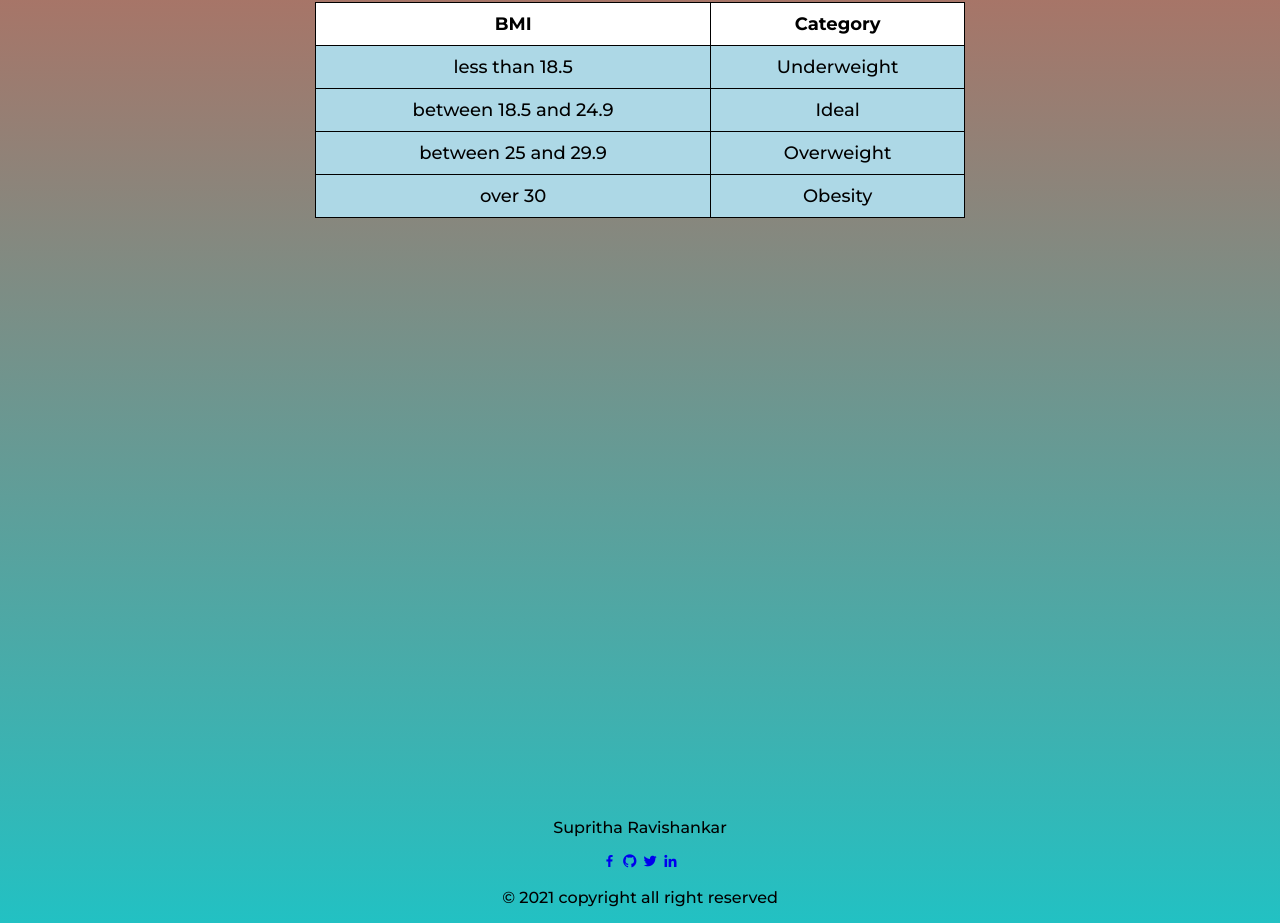
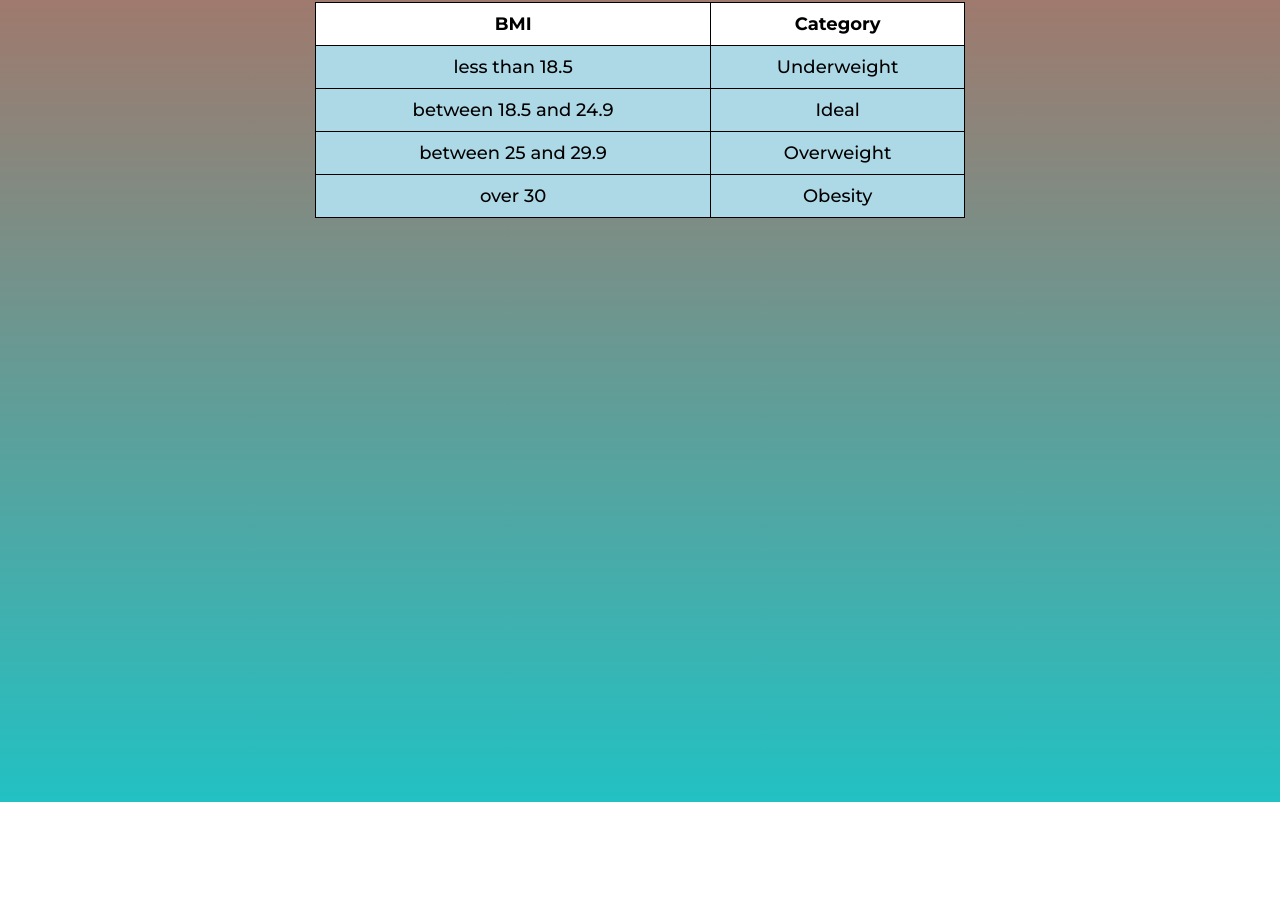
Before and after one commit to ramtsps/BMI-Calculator-JS-, a plain HTML site: page index.html in a window 1280 px wide. Shown: the part 598-1521 px from the top of the page. After the commit the page ends 1400 px from the top, so only its background shows below. Drawn offline with nearby package versions, Linux system fonts and the light colour scheme; a script that the page names is missing.

Commit message:
Update index.html

```diff
--- a/index.html
+++ b/index.html
@@ -46,15 +46,6 @@
       </table>
     </div>
     <script src="script.js"></script>
-    <footer class="footer">
-      <p class="footer__title">Supritha Ravishankar</p>
-      <div class="footer__social">
-          <a href="https://de-de.facebook.com/supritha.ravishankar" class="footer__icon"><i class='bx bxl-facebook' ></i></a>
-          <a href="https://github.com/supzi-del" class="footer__icon"><i class='bx bxl-github' ></i></a>
-          <a href="https://twitter.com/SuprithaRavish1" class="footer__icon"><i class='bx bxl-twitter' ></i></a>
-          <a href="https://www.linkedin.com/in/supritha-ravishankar-560008216/" class="footer__icon"><i class='bx bxl-linkedin' ></i></a>
-      </div>
-      <p>&#169; 2021 copyright all right reserved</p>
-     </footer>
+
   </body>
 </html>
```
